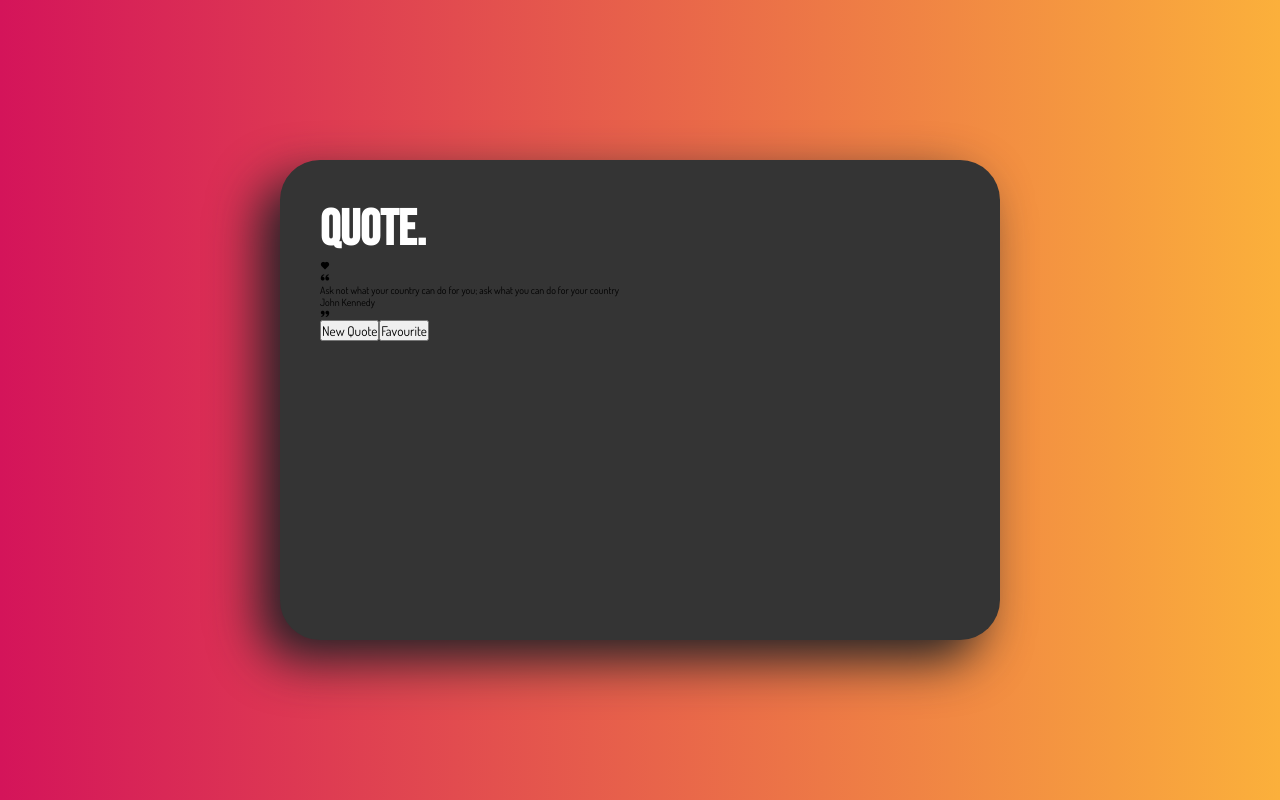
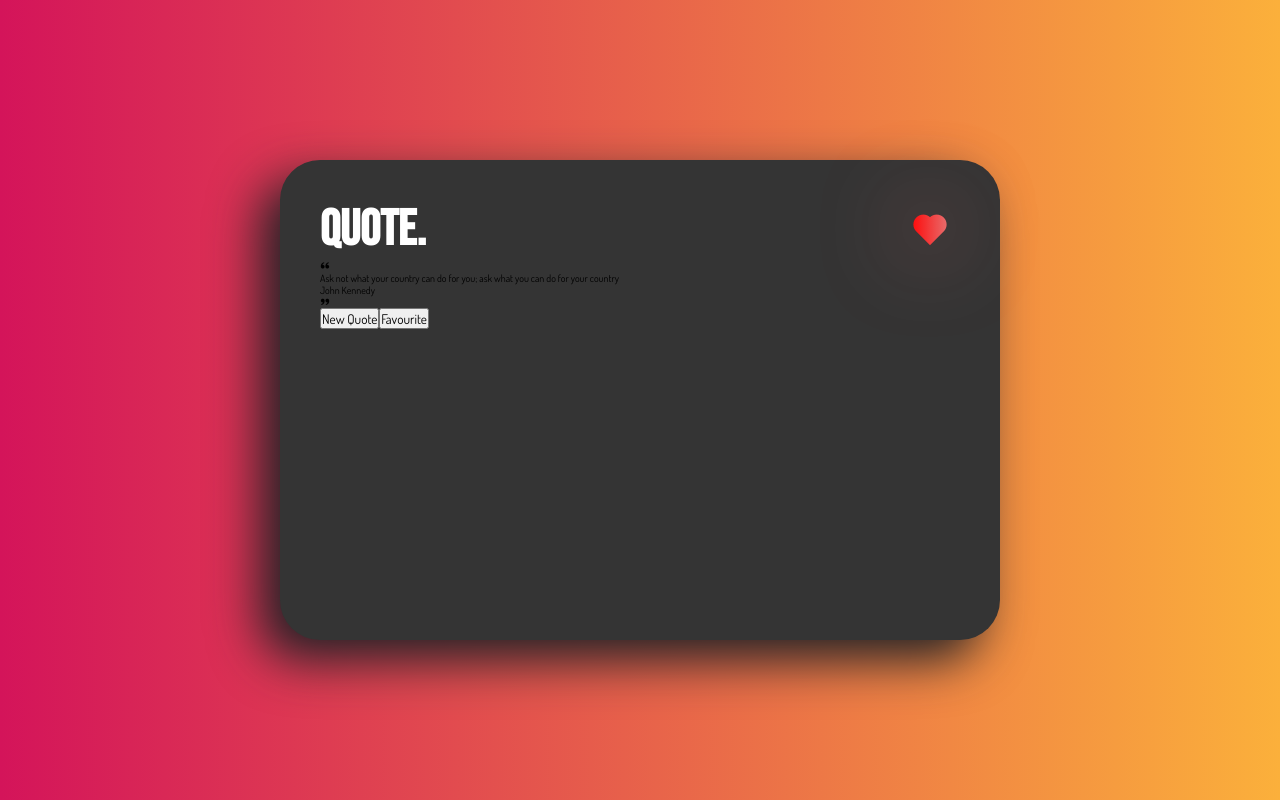
Before and after one commit to aishwinj04/Quotes-Web-App, a React (Vite) app in the folder quotes-app/: page / in a window 1280 px wide. Built offline with nearby package versions, Linux system fonts and the light colour scheme; a web font is replaced by a local one.

Commit message:
Update QuotesApp.css
fav-icon css

```diff
--- a/quotes-app/src/Components/QuotesApp.css
+++ b/quotes-app/src/Components/QuotesApp.css
@@ -7,6 +7,7 @@
 }
 
 .quotes-app{
+    position: relative;
     width: 90vmin;
     aspect-ratio: 3/2;
     background-color: #343434;
@@ -20,3 +21,20 @@
     font-size: 5rem;
     color: white;
 }
+
+.fav-icon{
+    position: absolute;
+    right: 5rem;
+    top: 5rem;
+    font-size: 4rem;
+    background-image: linear-gradient(to left, #e67474, #ff0000);
+    -webkit-background-clip: text;
+    -webkit-text-fill-color: transparent;
+    cursor: pointer;
+    text-shadow: -0.1rem 0.11rem 9rem rgb(246, 119, 119);
+}
+
+.fav-icon:active{
+    transform: translateY(0.5rem);
+
+}
```
